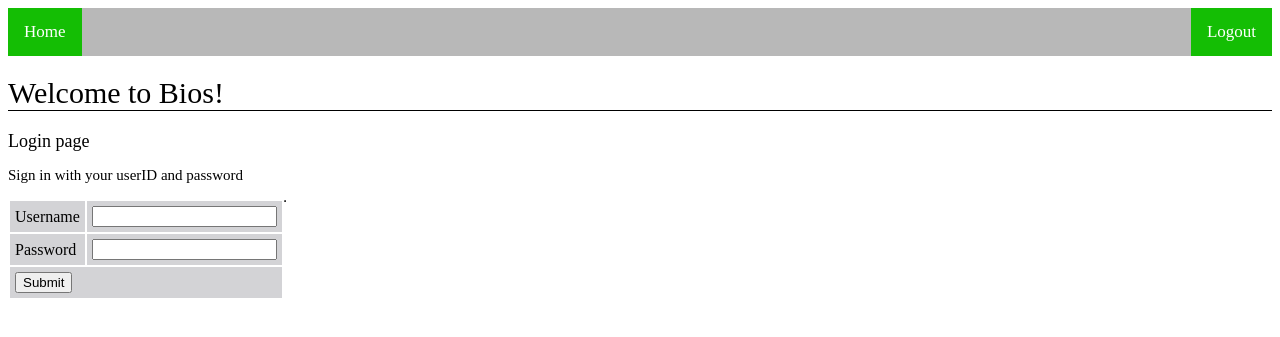
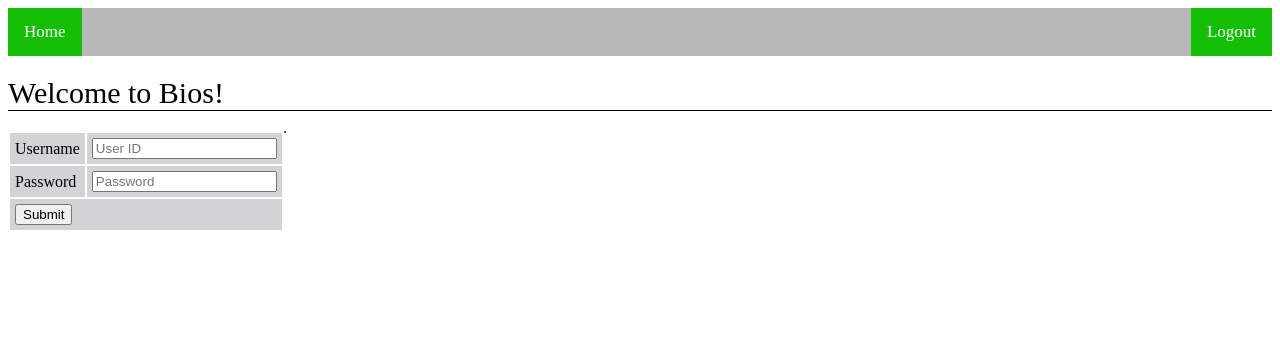
Before and after one commit to j1em1n/BIOS-Bidding-System, a PHP site: page /github/login.php in a window 1280 px wide. Shown: the top 337 px of the page. Run offline with PHP 8.4, Linux system fonts and the light colour scheme.

Commit message:
Updated login.php
included placeholder for UI

```diff
--- a/app/login.php
+++ b/app/login.php
@@ -11,20 +11,18 @@ require_once 'include/navbar.php';
 
     <body>
         <h1>Welcome to Bios!</h1>
-        <h2>Login page<h2>
-        <h3>Sign in with your userID and password</h3>
         <form method='POST' action='process_login.php'>
             <table align = "left">
                 <tr>
                     <td>Username</td>
                     <td>
-                        <input name='userid' />
+                        <input name='userid' placeholder ='User ID' />
                     </td>
                 </tr>
                 <tr>
                     <td>Password</td>
                     <td>
-                        <input name='password' type='password' />
+                        <input name='password' type='password' placeholder = 'Password'/>
                     </td>
                 </tr>
                 <tr>
```
